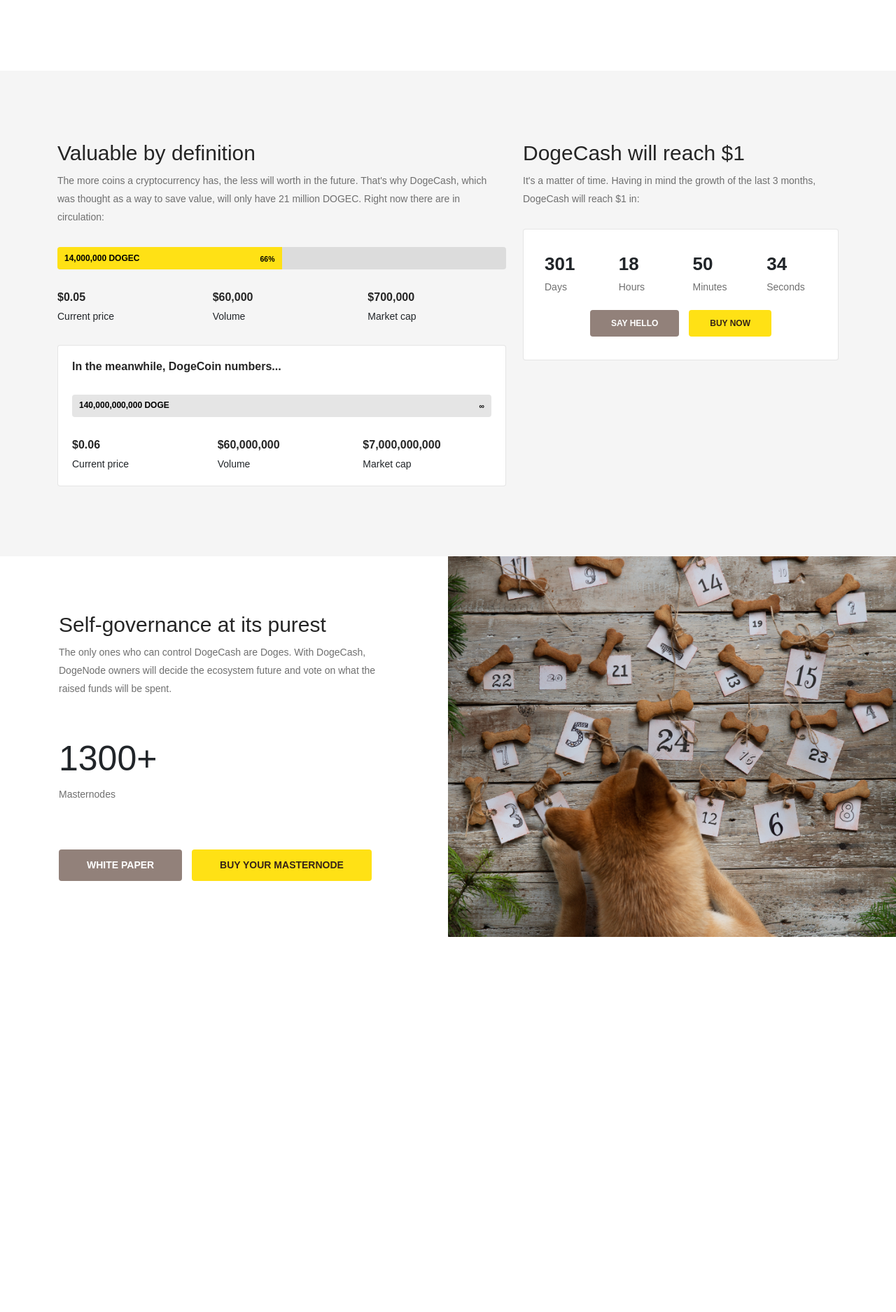
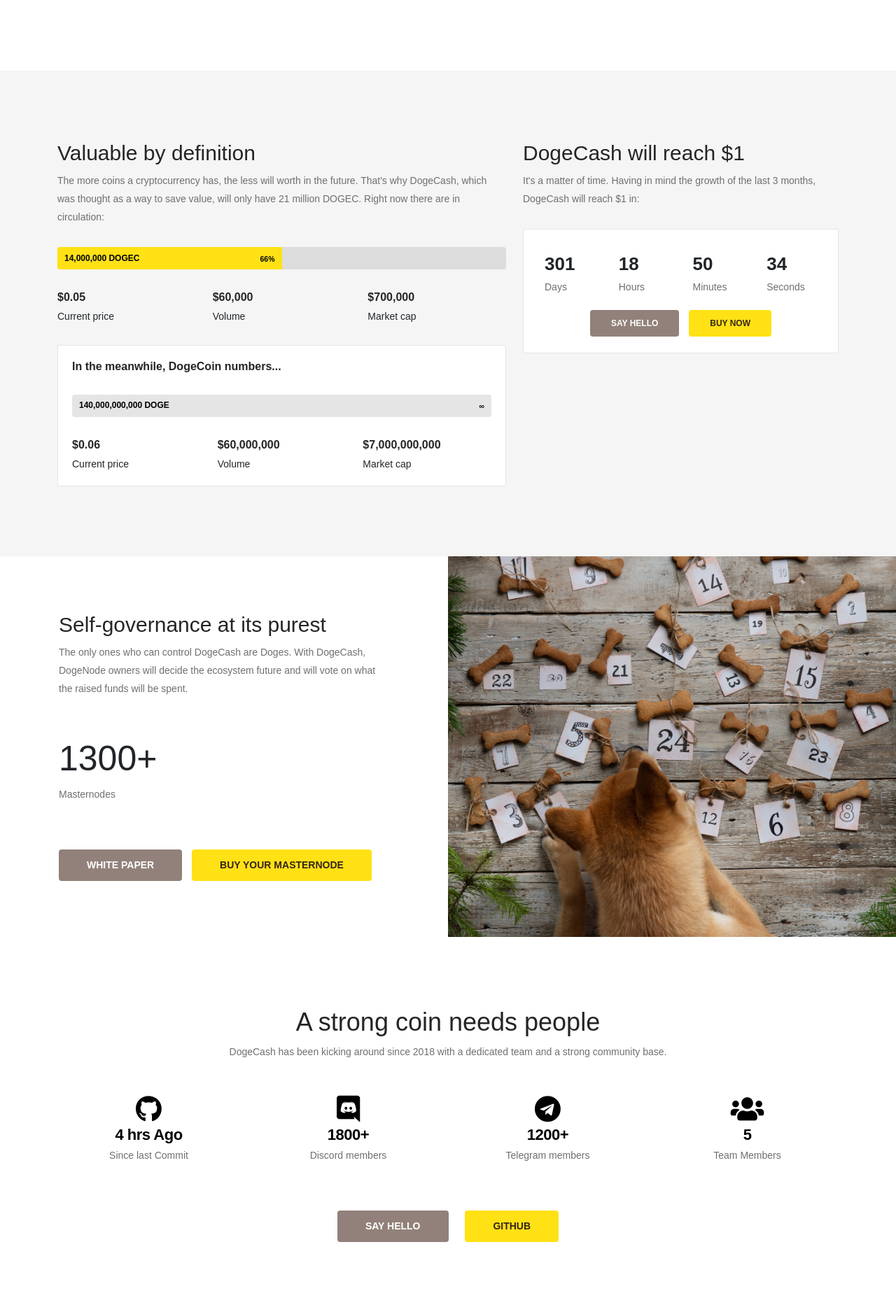
Before and after one commit to weoka/Dogecash.org, a PHP site: page / in a window 1280 px wide. Shown: the part 1480-3355 px from the top of the page at 70% size. Before the commit the page ends 2819 px from the top, so only its background shows below. Run offline with PHP 8.4, Linux system fonts and the light colour scheme; some libraries are stand-ins or nearby versions.

Commit message:
Fourth section

```diff
--- a/css/style.css
+++ b/css/style.css
@@ -1222,3 +1222,24 @@
 	font-size: 50px;
 	font-weight: 400;
 }
+
+/*=======================================================
+			Development Activity
+========================================================*/
+.dev-activ {
+}
+.dev-activ li i {
+	display: inline-block;
+	width: 100%;
+	color: #000;
+	font-size: 38px;
+}
+.dev-activ span {
+	font-size: 22px;
+	letter-spacing: -0.5px;
+	color: #000;
+	font-weight: 600;
+}
+.dev-activ .btn {
+	margin: 0 10px;
+}
--- a/index.html
+++ b/index.html
@@ -11,6 +11,7 @@
     <link rel="stylesheet" href="css/main.css">
     <link rel="stylesheet" href="css/style.css">
     <link href="fonts/flaticon.css" rel="stylesheet">
+    <link href="https://use.fontawesome.com/releases/v5.0.8/css/all.css" rel="stylesheet">
 
 
     <!-- JavaScripts -->
@@ -208,8 +209,6 @@
                             </ul>
                             <a href="#." class="btn">Say hello</a> <a href="#." class="btn btn-inverse">Buy Now</a>
 
-                            <!-- Buy Option -->
-                            <div class="card-info"> <i class="fab  fa-bitcoin"></i> <i class="fab  fa-cc-discover"></i> <i class="fab  fa-cc-visa"></i> <i class="fab  fa-cc-mastercard"></i> </div>
                         </div>
                         </div>
                     </div>
@@ -225,7 +224,7 @@
                         <div class="main-half-layout-container half_right_layout">
                         <div class="about-us-con">
                             <h3>Self-governance at its purest</h3>
-                            <p>The only ones who can control DogeCash are Doges. With DogeCash, DogeNode owners will decide the ecosystem future and vote on what the raised funds will be spent.</p>
+                            <p>The only ones who can control DogeCash are Doges. With DogeCash, DogeNode owners will decide the ecosystem future and will vote on what the raised funds will be spent.</p>
                             <ul class="count-info row">
                             <li class="col"> <span class="counter">1300</span><span>+</span>
                                 <p>Masternodes</p>
@@ -234,6 +233,30 @@
                             <a href="#." class="btn">White Paper</a> <a href="https://www.dogec.io/whitepaper.pdf" target="_blank" class="btn btn-inverse">Buy your masternode</a> </div>
                         </div>
                     </div>
+                </section>
+
+                <!-- Fourth section -->
+                <section class="dev-activ text-center padding-top-100 padding-bottom-100" id="activity">
+                    <div class="container">
+                    <div class="sm-intro">
+                        <h2>A strong coin needs people</h2>
+                        <p>DogeCash has been kicking around since 2018 with a dedicated team and a strong community base.</p>
+                    </div>
+                    <ul class="row margin-top-50 margin-bottom-50">
+                        <li class="col"> <i class="fab fa-github"></i> <span><span class="counter">4</span> hrs Ago</span>
+                        <p>Since last Commit</p>
+                        </li>
+                        <li class="col"><i class="fab fa-discord"></i>  <span><span class="counter">1800</span>+</span>
+                        <p>Discord members</p>
+                        </li>
+                        <li class="col"><i class="fab fa-telegram"></i> <span><span class="counter">1200</span>+</span>
+                        <p>Telegram members</p>
+                        </li>
+                        <li class="col"><i class="fas fa-users"></i> <span  class="counter">5</span>
+                        <p>Team Members</p>
+                        </li>
+                    </ul>
+                    <a href="#." class="btn">Say hello</a> <a href="#." class="btn btn-inverse">Github</a> </div>
                 </section>
 
             </div>
```
